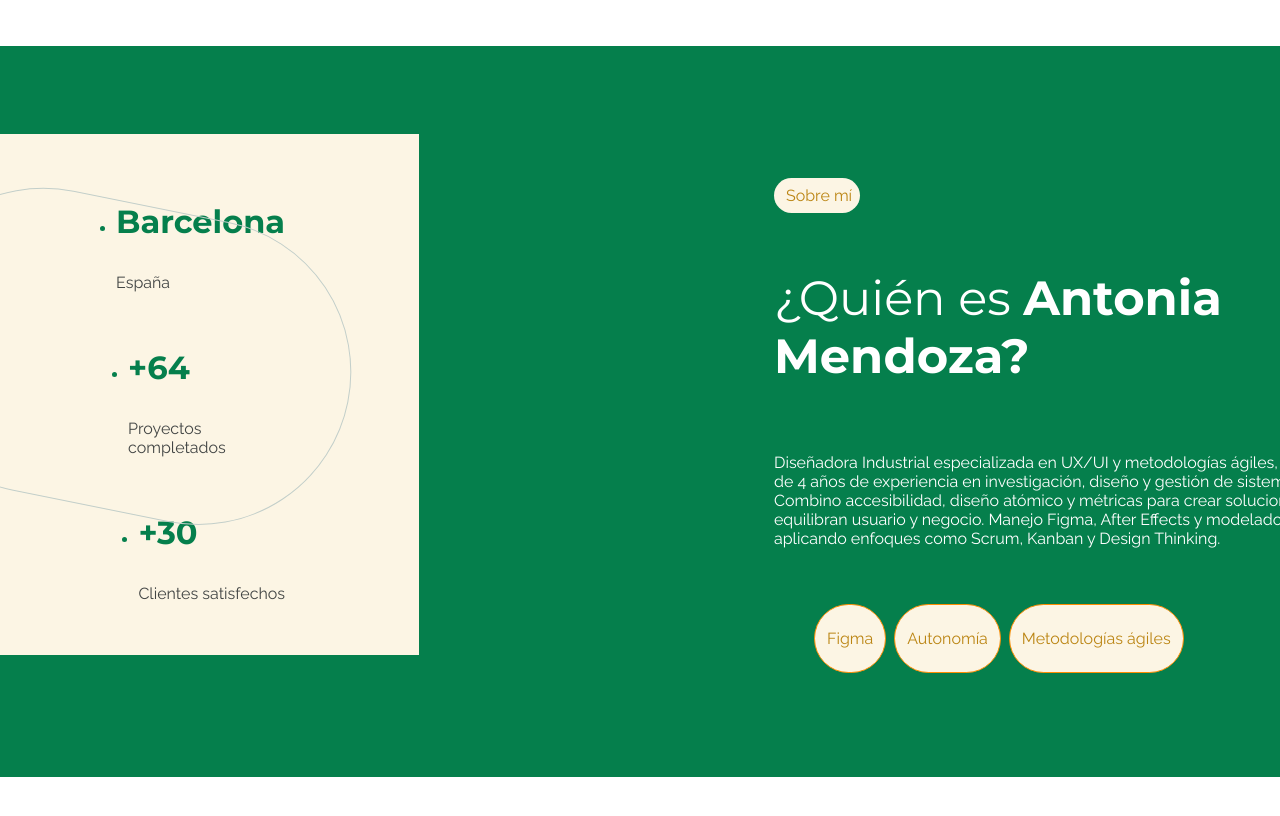
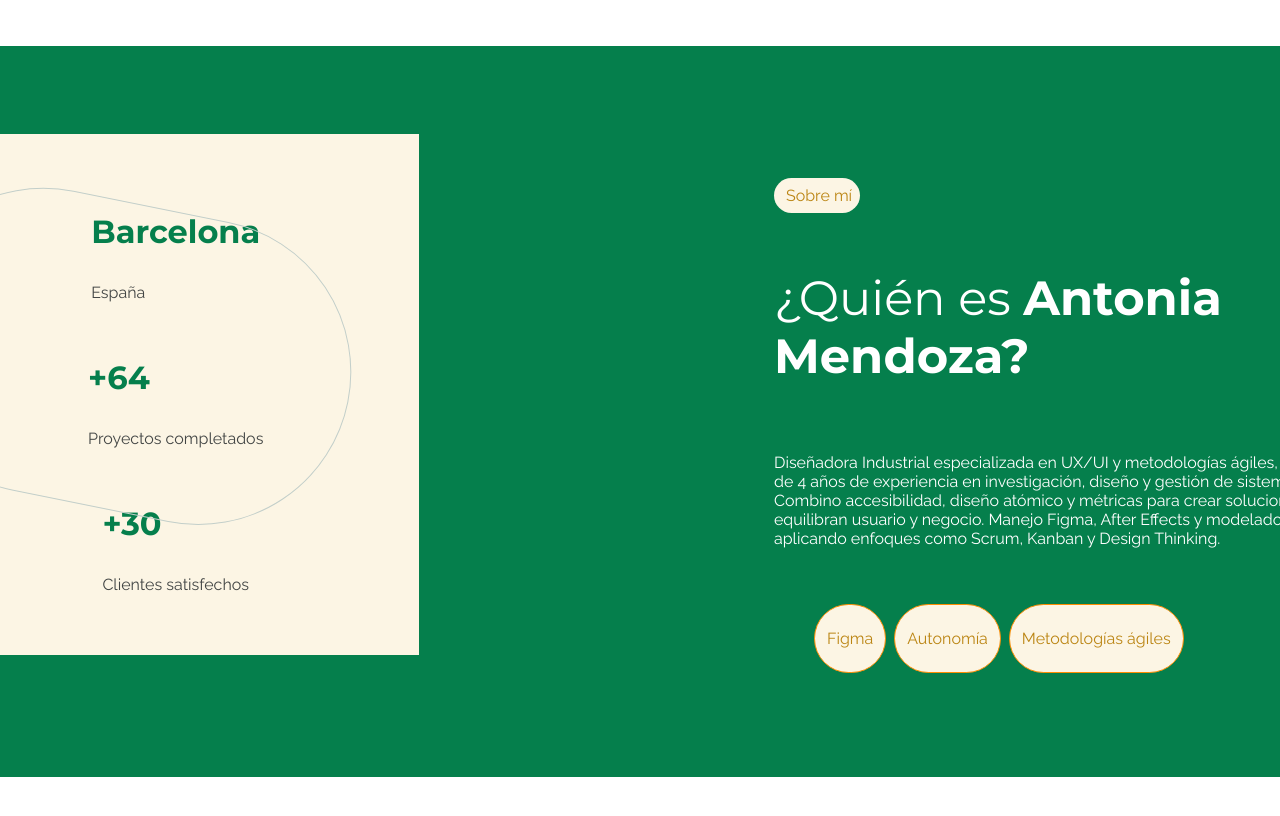
Before and after one commit to jeannettearias/AntoPortfolio, a React (Vite) app: page / in a window 1280 px wide. Shown: the part 2320-3136 px from the top of the page. Built offline with nearby package versions, Linux system fonts and the light colour scheme.

Commit message:
fix skills problems

```diff
--- a/src/components/landing/Hero.jsx
+++ b/src/components/landing/Hero.jsx
@@ -37,7 +37,6 @@ function Hero({ heroData, Buttons }) {
                             alt=""
                         />
                     </div>
-
                     <div className="data__sections">
                         <div className="data__content">
                             {heroData.map(item => (
--- a/src/components/landing/Skills.jsx
+++ b/src/components/landing/Skills.jsx
@@ -17,14 +17,14 @@ function Skills({ skillsData, skillsChips }) {
                     <div className='Detail2_hero'></div>
                     <div className="info__hero">
                         <div className='Data__hero'>
-                            <ul className='Content__data'>
+                            <div className='Content__data'>
                                 {activeSkills.map(skill => (
-                                    <li key={skill.id} >
+                                    <div key={skill.id} >
                                         <p className='content__title'>{skill.title}</p>
                                         <p className='content__label'>{skill.description}</p>
-                                    </li>
+                                    </div>
                                 ))}
-                            </ul>
+                            </div>
                         </div>
                         <div className='Detail1__info'>
                             <div className="rectangle_3_info"></div>
--- a/src/styles/_skills.scss
+++ b/src/styles/_skills.scss
@@ -20,9 +20,10 @@
   display: flex;
   height: 521px;
   align-items: center;
-  position: absolute;
   gap: 94px;
   flex: 1 0 0;
+
+  position: absolute;
 }
 
 .Detail1__info {
@@ -78,22 +79,18 @@
 
 .Data__hero {
   display: flex;
-  width: 197px;
-  height: 521px;
+
   flex-direction: column;
   justify-content: center;
   align-items: flex-start;
   gap: 32px;
-
-  color: var(--Main-Primary, #057f4c);
 }
 
 .Content__data {
   display: flex;
   flex-direction: column;
   justify-content: center;
-  align-items: flex-end;
-
+  align-items: center;
   gap: 8px;
   align-self: stretch;
 }
@@ -101,7 +98,7 @@
 .content__title {
   align-self: stretch;
 
-  color: var(--Main-Primary, --Main-Black);
+  color: var(--Main-Primary, #057f4c);
   font-family: Montserrat;
   font-size: 32px;
   font-style: normal;
```
